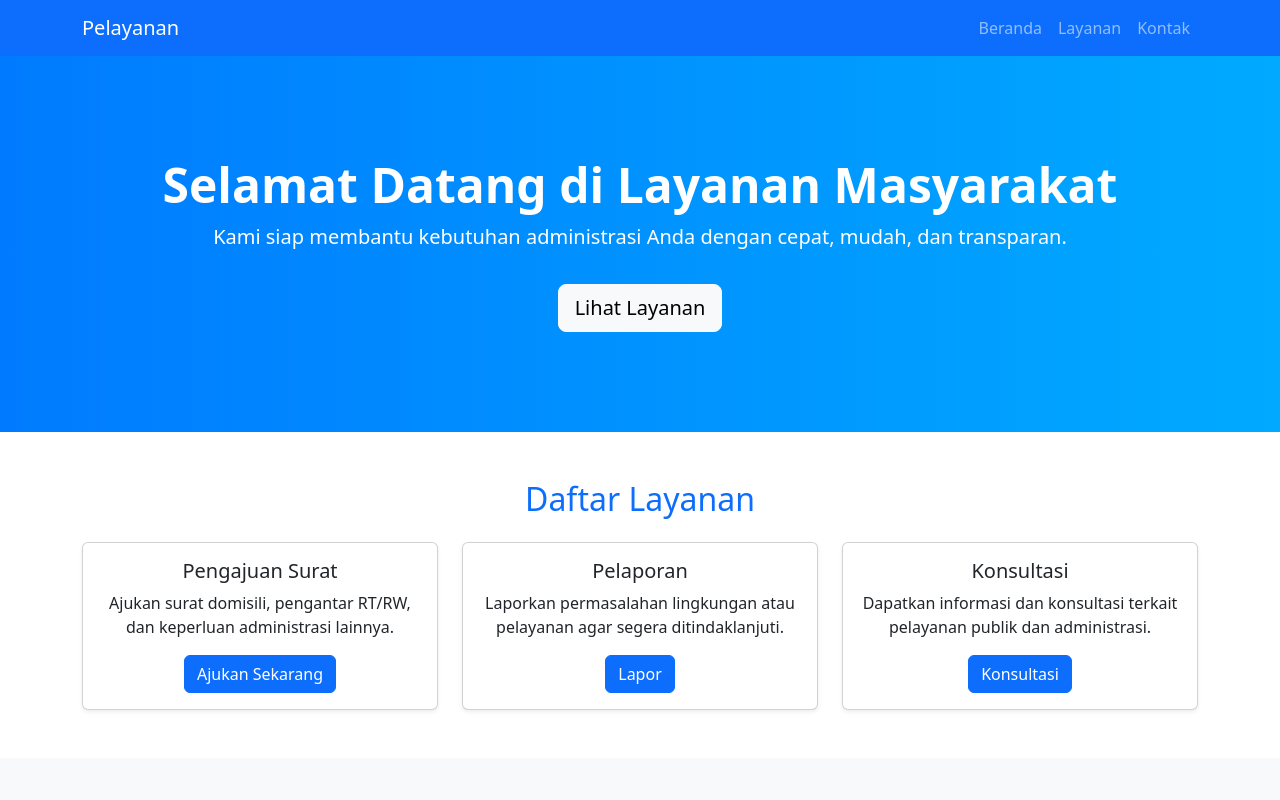
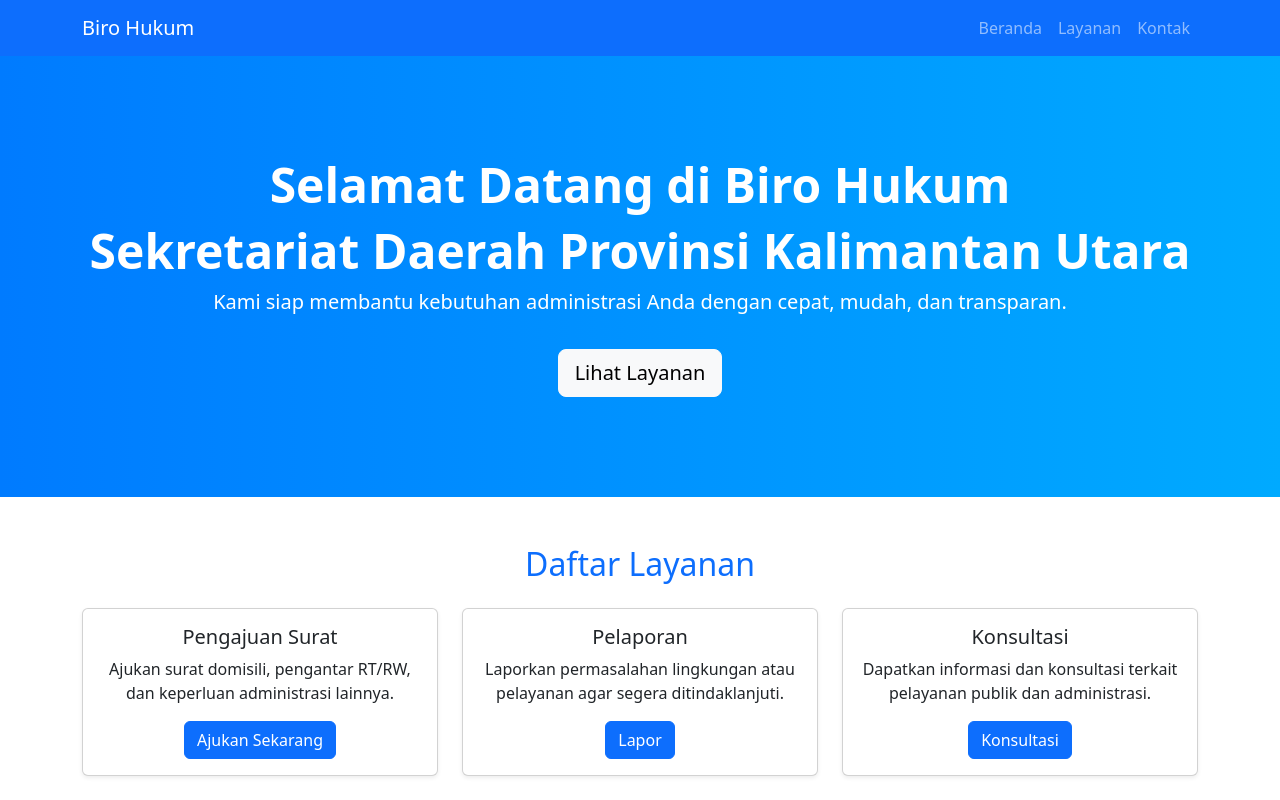
Before and after one commit to adyrah21/tes, a plain HTML site: page index.html in a window 1280 px wide. Shown: the top 800 px of the page. Drawn offline with nearby package versions, Linux system fonts and the light colour scheme.

Commit message:
Update index.html

```diff
--- a/index.html
+++ b/index.html
@@ -3,7 +3,7 @@
 <head>
   <meta charset="UTF-8">
   <meta name="viewport" content="width=device-width, initial-scale=1.0">
-  <title>Pelayanan Masyarakat</title>
+  <title>Biro Hukum</title>
   <!-- Bootstrap CSS -->
   <link href="https://cdn.jsdelivr.net/npm/bootstrap@5.3.3/dist/css/bootstrap.min.css" rel="stylesheet">
   <style>
@@ -31,7 +31,7 @@
   <!-- NAVBAR -->
   <nav class="navbar navbar-expand-lg navbar-dark bg-primary">
     <div class="container">
-      <a class="navbar-brand" href="#">Pelayanan</a>
+      <a class="navbar-brand" href="#">Biro Hukum</a>
       <button class="navbar-toggler" type="button" data-bs-toggle="collapse" data-bs-target="#navbarNav">
         <span class="navbar-toggler-icon"></span>
       </button>
@@ -48,7 +48,8 @@
   <!-- HERO -->
   <section id="beranda" class="hero">
     <div class="container">
-      <h1 class="display-5 fw-bold">Selamat Datang di Layanan Masyarakat</h1>
+      <h1 class="display-5 fw-bold">Selamat Datang di Biro Hukum</h1>
+      <h1 class="display-5 fw-bold">Sekretariat Daerah Provinsi Kalimantan Utara</h1>
       <p class="lead">Kami siap membantu kebutuhan administrasi Anda dengan cepat, mudah, dan transparan.</p>
       <a href="#layanan" class="btn btn-light btn-lg mt-3">Lihat Layanan</a>
     </div>
```
